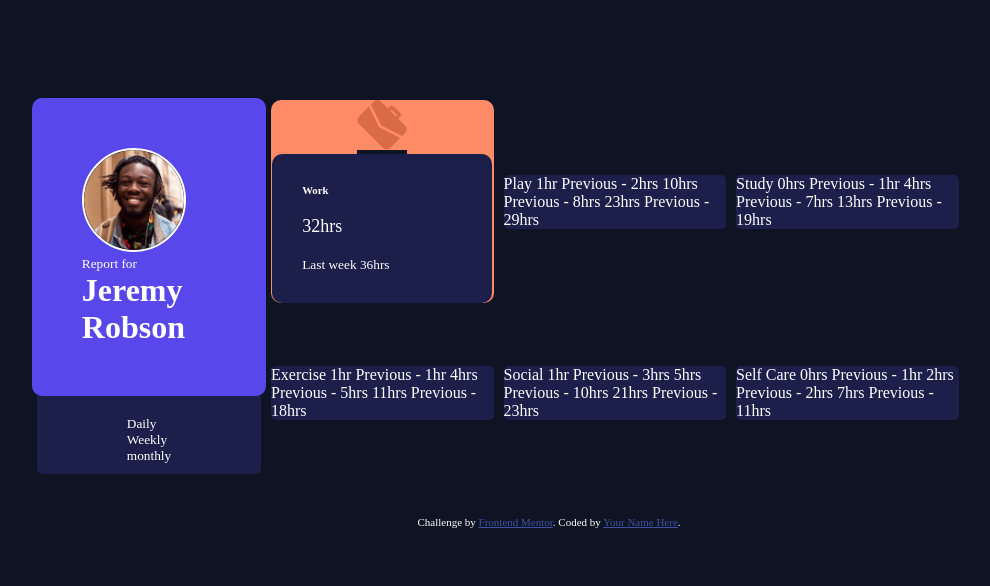
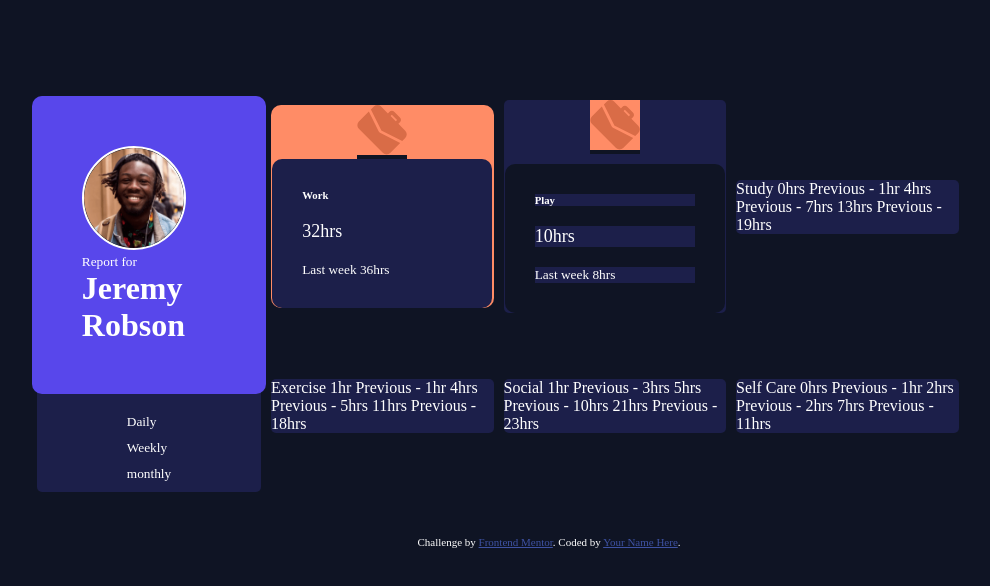
Before and after one commit to VKwamboka/assessment1, a plain HTML site: page index.html in a window 1280 px wide. Shown: the whole page, without its empty margins (91-1081 px from the left). Drawn offline with Linux system fonts and the light colour scheme.

Commit message:
updated code

```diff
--- a/index.html
+++ b/index.html
@@ -75,18 +75,27 @@
                 </div>
 
                 <div class="three">
-                    Play
-                          1hr
+                  <div class="two1">
+                    <img src="./images/icon-work.svg" alt="work">
+                  </div>
+                  <div class="two2">
+                    <h6 style="background-color: hsl(235, 46%, 20%); font-weight: 300px;">Play</h6>
+                    <p style="background-color: hsl(235, 46%, 20%); font-size: 18px; font-weight: 300px;">  10hrs</p>
+
+                    <small><p style="background-color:hsl(235, 46%, 20%) ;">Last week 8hrs</p></small>
+                  </div>
+                    <!-- Play -->
+                          <!-- 1hr -->
                     <!-- daily -->
-                    Previous - 2hrs
+                    <!-- Previous - 2hrs -->
                     <!-- daily -->
-                    10hrs
+                    <!-- 10hrs -->
                     <!-- weekly -->
-                    Previous - 8hrs
+                    <!-- Previous - 8hrs -->
                     <!-- weekly -->
-                    23hrs
+                    <!-- 23hrs -->
                     <!-- monthly -->
-                    Previous - 29hrs
+                    <!-- Previous - 29hrs -->
                     <!-- monthly -->
                 </div>
 
--- a/style.css
+++ b/style.css
@@ -62,6 +62,7 @@
 .one2{
     /* grid-area: one2;  */
     display: flex;
+    gap: 10px;
     flex-direction: column;
     background-color: hsl(235, 46%, 20%);
     margin: 10px;
```
